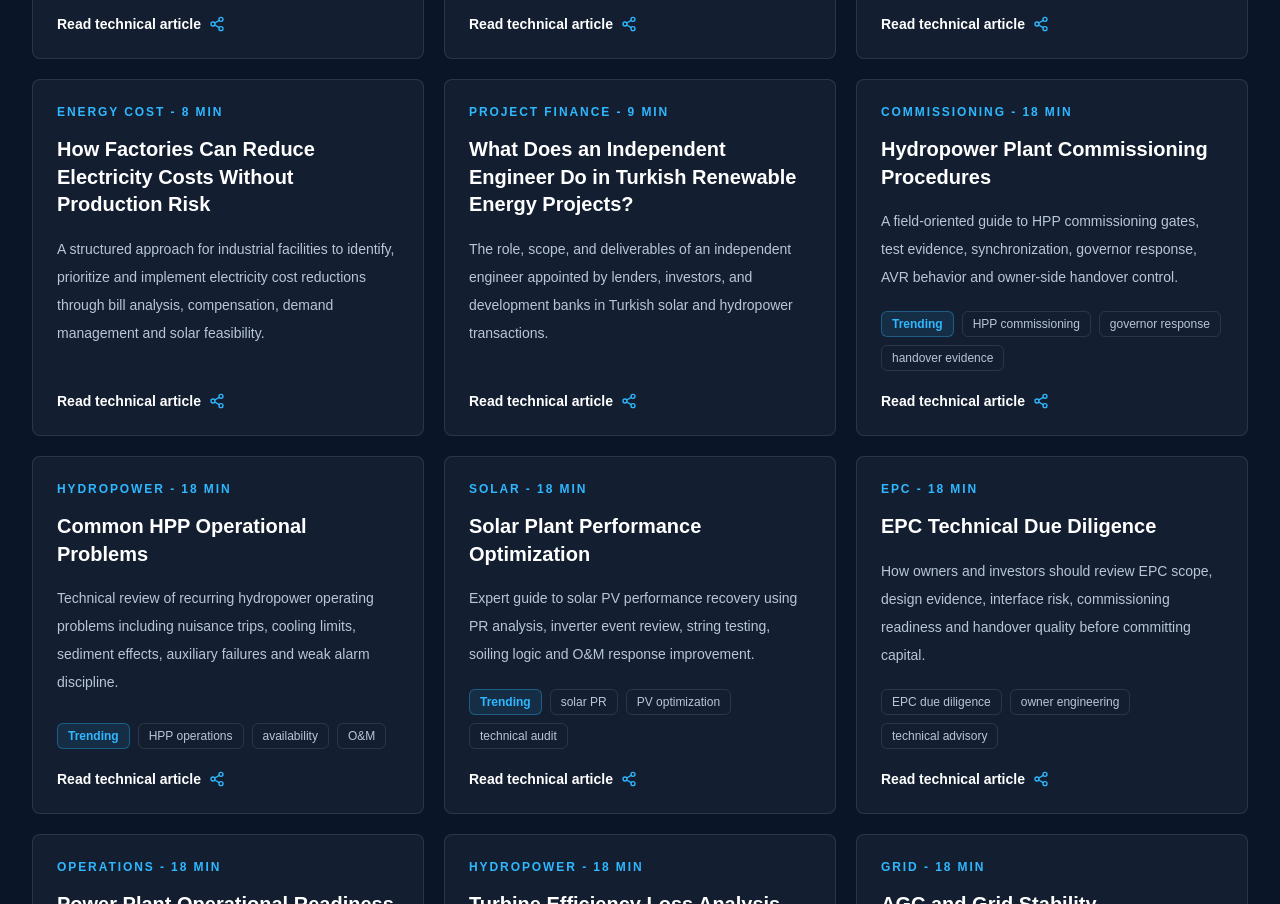
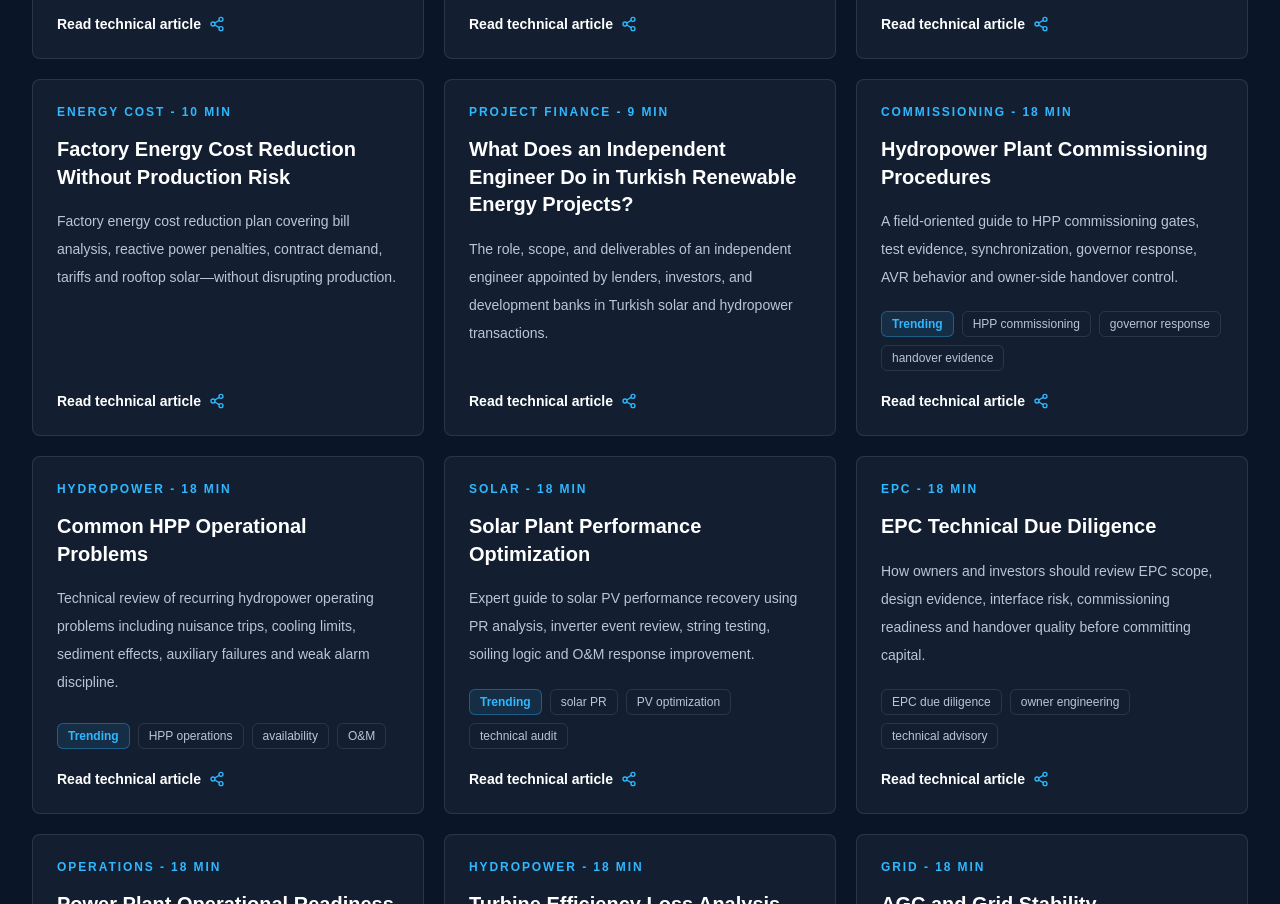
Before and after one commit to bunyaminoztoprak74-max/oztoprak-energy-website, a Next.js app: page /en/blog in a window 1280 px wide. Shown: the part 2680-3584 px from the top of the page. Built offline with nearby package versions, Linux system fonts and the light colour scheme; no server answers.

Commit message:
feat(seo): strengthen factory energy cost guide

```diff
--- a/content/blog.ts
+++ b/content/blog.ts
@@ -307,23 +307,26 @@ export const blogPosts: Record<Locale, BlogPost[]> = {
     },
     {
       slug: "how-factories-reduce-electricity-costs",
-      title: "How Factories Can Reduce Electricity Costs Without Production Risk",
-      description: "A structured approach for industrial facilities to identify, prioritize and implement electricity cost reductions through bill analysis, compensation, demand management and solar feasibility.",
+      title: "Factory Energy Cost Reduction Without Production Risk",
+      description: "Factory energy cost reduction plan covering bill analysis, reactive power penalties, contract demand, tariffs and rooftop solar—without disrupting production.",
       category: "Energy Cost",
       categorySlug: "energy-cost",
       date: "2026-06-14",
-      readingTime: "8 min",
-      toc: ["Start with the bill, not the equipment", "The three controllable cost levers", "Implementation sequence and timeline", "What requires external expertise", "Common mistakes to avoid"],
+      readingTime: "10 min",
+      toc: ["Start with the bill, not the equipment", "The three controllable cost levers", "Factory energy cost reduction checklist", "Implementation sequence and timeline", "What requires external expertise", "Common mistakes to avoid"],
       related: ["industrial-electricity-bill-analysis-guide", "reactive-penalty-compensation-system-audit", "rooftop-solar-feasibility-industrial-facilities"],
-      serviceLinks: ["industrial-energy-cost-optimization", "energy-audit", "solar-energy-consulting"],
+      serviceLinks: ["industrial-energy-cost-optimization", "energy-audit", "solar-power-plant-consultancy"],
       body: [
         { heading: "Start with the bill, not the equipment", content: "The most common mistake industrial facilities make when trying to reduce electricity costs is starting with equipment purchases. LED lighting projects, compressed air upgrades and motor efficiency programs are often promoted as energy savings measures, but they address the active energy consumption component — which is already the most competitive part of the bill. The components that typically offer the fastest payback are the penalty and charge items: reactive penalties, excess demand charges and contract power misalignment. These can often be addressed without any new equipment purchase at all, or with targeted investments that pay back in under 18 months." },
         { heading: "The three controllable cost levers", content: "For most industrial facilities, electricity cost reduction comes from three levers: reactive power management, demand charge optimization, and tariff or market access optimization. Reactive power management means eliminating or significantly reducing reactive penalties through proper compensation system design and maintenance. Demand charge optimization means aligning the contracted power level with the actual peak demand pattern. Tariff optimization means assessing whether open market supply, time-of-use load shifting or a different distribution tariff structure would reduce the blended cost. Rooftop solar is a fourth lever that can reduce active energy cost, but it requires more capital and a longer planning horizon than the first three." },
+        { heading: "Factory energy cost reduction checklist", content: "A decision-ready factory energy cost reduction review should examine 12 months of electricity invoices, interval meter data, active and reactive consumption, maximum demand, contracted power, tariff structure, production shifts, major motor and compressed-air loads, compensation panel condition, harmonic measurements and rooftop solar self-consumption potential. Each opportunity should be ranked by annual savings, implementation cost, payback period, production risk and the evidence required to verify savings. This prevents low-impact equipment projects from consuming capital before faster bill, demand and power-quality corrections are completed." },
         { heading: "Implementation sequence and timeline", content: "The correct sequence is analysis first, then action. Month one: collect 12 months of bills, demand profile data and meter records. Month two: complete the bill decomposition and identify the largest controllable cost items. Months three and four: for reactive penalties, inspect the compensation system and prepare a specification for correction or upgrade; for demand charges, prepare the re-contracting application. Months five through eight: implement compensation correction and complete re-contracting. Months six through twelve: evaluate rooftop solar feasibility if consumption profile and roof area are favorable. This sequence avoids committing to capital expenditure before the baseline is understood." },
         { heading: "What requires external expertise", content: "Bill analysis and demand profile work can be done internally if the facility has access to interval meter data and staff with time to analyze it. Compensation system assessment requires an electrical engineer with knowledge of power quality and harmonics — incorrect sizing in a harmonic environment can cause new problems. Grid connection review for solar requires knowledge of local distribution operator requirements. Financial modeling for rooftop solar requires site-specific yield data, not generic estimates. External expertise is most valuable for defining the problem correctly and avoiding the errors that are most expensive to fix later." },
         { heading: "Common mistakes to avoid", content: "The most common mistakes in industrial electricity cost reduction are: buying a compensation panel based on reactive penalty alone without checking the harmonic environment; re-contracting to a lower power level without adequate demand headroom analysis; sizing a rooftop solar system to maximize installed capacity rather than self-consumption; and implementing energy efficiency measures before addressing the structural penalty and charge items. Each of these mistakes either fails to deliver the expected savings or creates new operational problems. The safest approach is a structured analysis before any procurement decision, and independent technical review before any significant equipment specification is finalized." }
       ],
       faqs: [
+        { question: "What is the fastest way for a factory to reduce electricity costs?", answer: "Start by reviewing 12 months of invoices and interval demand data. Reactive power penalties, contract demand misalignment and tariff errors often provide faster, lower-risk savings than equipment replacement projects." },
+        { question: "Can a factory reduce energy costs without stopping production?", answer: "Yes. Bill corrections, contract demand optimization, tariff review, compensation maintenance and monitoring improvements can usually be planned without interrupting production. Equipment changes should be scheduled only after the baseline and operational risk are understood." },
         { question: "How long before electricity cost reductions appear on the bill?", answer: "Reactive penalty reductions and demand charge corrections typically appear in the first full billing cycle after the technical fix is implemented. For re-contracting, the new rate applies from the contract revision date." },
         { question: "Is an energy audit required before implementing cost reduction measures?", answer: "A formal energy audit is not always required, but a structured bill analysis and technical review of the compensation and metering systems is essential to ensure the right problems are addressed in the right order." }
       ]
```
